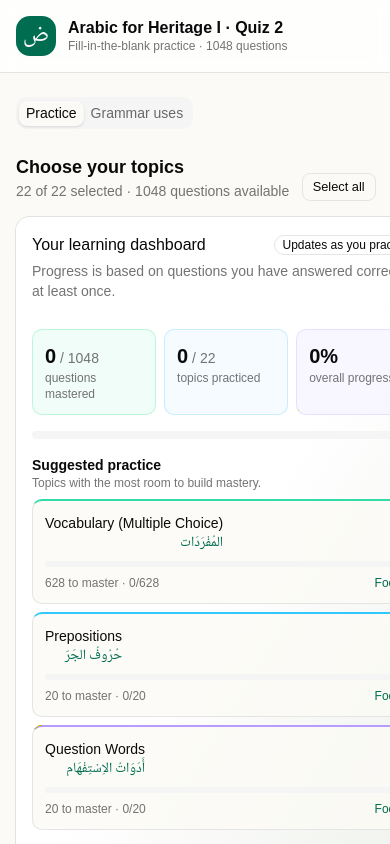
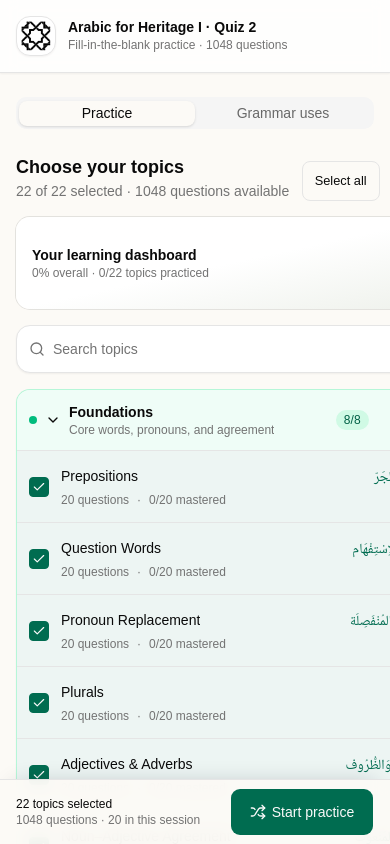
Before and after one commit to Omar-Elsayed08/HeritageArabicReview, a React (Vite) app: page / in a window 390 px wide. Shown: the top 844 px of the page. Built offline with nearby package versions, Linux system fonts and the light colour scheme.

Commit message:
Improve mobile practice experience

```diff
--- a/src/App.tsx
+++ b/src/App.tsx
@@ -83,15 +83,15 @@ export default function App() {
 
   return (
     <div className="min-h-svh bg-background">
-      <header className="border-b bg-card/70 backdrop-blur">
+      <header className="sticky top-0 z-30 border-b bg-card/85 shadow-xs backdrop-blur supports-[backdrop-filter]:bg-card/75">
         <div className="mx-auto flex max-w-6xl items-center justify-between gap-4 px-4 py-4 sm:px-6">
-          <button type="button" onClick={() => setScreen("setup")} className="flex items-center gap-3 text-left">
-            <div className="flex size-10 items-center justify-center rounded-xl bg-primary font-arabic text-2xl text-primary-foreground">
-              ض
+          <button type="button" onClick={() => setScreen("setup")} className="flex min-w-0 items-center gap-3 text-left">
+            <div className="flex size-10 shrink-0 items-center justify-center rounded-xl border bg-white shadow-xs">
+              <img src={`${import.meta.env.BASE_URL}favicon.png`} alt="" className="size-8 object-contain" />
             </div>
-            <div>
-              <h1 className="leading-tight font-semibold">Arabic for Heritage I · Quiz 2</h1>
-              <p className="text-xs text-muted-foreground">Fill-in-the-blank practice · {QUESTIONS.length} questions</p>
+            <div className="min-w-0">
+              <h1 className="truncate text-sm leading-tight font-semibold sm:text-base">Arabic for Heritage I · Quiz 2</h1>
+              <p className="truncate text-xs text-muted-foreground">Fill-in-the-blank practice · {QUESTIONS.length} questions</p>
             </div>
           </button>
           <span dir="rtl" className="hidden font-arabic text-xl text-primary sm:block">
@@ -103,7 +103,7 @@ export default function App() {
       <main className="mx-auto max-w-6xl px-4 py-6 sm:px-6 sm:py-8">
         {screen === "setup" && (
           <Tabs defaultValue="practice" className="gap-6">
-            <TabsList>
+          <TabsList className="h-11 w-full sm:w-fit">
               <TabsTrigger value="practice">Practice</TabsTrigger>
               <TabsTrigger value="uses">Grammar uses</TabsTrigger>
             </TabsList>
--- a/src/components/Setup.tsx
+++ b/src/components/Setup.tsx
@@ -65,6 +65,7 @@ export function Setup({
 }: Props) {
   const [search, setSearch] = useState("")
   const [openGroups, setOpenGroups] = useState<string[]>(["Foundations"])
+  const [dashboardOpen, setDashboardOpen] = useState(() => window.matchMedia("(min-width: 1024px)").matches)
   const available = QUESTIONS.filter((q) => selected.includes(q.topic)).length
   const sessionSize = length === "all" ? available : Math.min(length, available)
   const selectedTopics = TOPICS
@@ -90,7 +91,7 @@ export function Setup({
   }
 
   return (
-    <div className="grid gap-6 lg:grid-cols-[1fr_340px]">
+    <div className="grid gap-6 pb-24 lg:grid-cols-[1fr_340px] lg:pb-0">
       <section className="space-y-4">
         <div className="flex flex-wrap items-end justify-between gap-3">
           <div>
@@ -100,24 +101,35 @@ export function Setup({
             </p>
           </div>
           <div className="flex gap-2">
-            <Button variant="outline" size="sm" onClick={() => onSelectAll(true)}>
+            <Button variant="outline" size="sm" className="h-10 px-3" onClick={() => onSelectAll(true)}>
               Select all
             </Button>
-            <Button variant="ghost" size="sm" onClick={() => onSelectAll(false)}>
+            <Button variant="ghost" size="sm" className="h-10 px-3" onClick={() => onSelectAll(false)}>
               Clear
             </Button>
           </div>
         </div>
 
         <Card className="overflow-hidden border-primary/15 bg-gradient-to-br from-card via-card to-primary/[0.06]">
-          <CardHeader className="pb-3">
-            <div className="flex flex-wrap items-center justify-between gap-2">
-              <CardTitle className="text-base">Your learning dashboard</CardTitle>
-              <Badge variant="outline">Updates as you practice</Badge>
-            </div>
+          <CardHeader className="p-0">
+            <button
+              type="button"
+              aria-expanded={dashboardOpen}
+              onClick={() => setDashboardOpen((open) => !open)}
+              className="flex min-h-14 w-full items-center justify-between gap-3 px-4 py-3 text-left sm:px-5"
+            >
+              <span className="min-w-0">
+                <span className="block text-sm font-semibold">Your learning dashboard</span>
+                <span className="block text-xs text-muted-foreground">{overallPercent}% overall · {practicedTopics}/{TOPICS.length} topics practiced</span>
+              </span>
+              <span className="flex shrink-0 items-center gap-2">
+                <Badge variant="outline" className="hidden sm:inline-flex">Updates as you practice</Badge>
+                <ChevronDown className={cn("size-4 transition-transform", dashboardOpen && "rotate-180")} />
+              </span>
+            </button>
+          </CardHeader>
+          {dashboardOpen && <CardContent className="space-y-4 border-t px-4 py-4 sm:px-5">
             <CardDescription>Progress is based on questions you have answered correctly at least once.</CardDescription>
-          </CardHeader>
-          <CardContent className="space-y-4">
             <div className="grid grid-cols-3 gap-2">
               <div className="rounded-lg border border-emerald-200/70 bg-emerald-50/70 p-3 dark:border-emerald-900/50 dark:bg-emerald-950/30">
                 <div className="text-xl font-semibold tabular-nums">{totalMastered}<span className="text-sm font-normal text-muted-foreground"> / {QUESTIONS.length}</span></div>
@@ -162,7 +174,7 @@ export function Setup({
                       </div>
                       <div className="flex items-center justify-between gap-2">
                         <span className="text-xs text-muted-foreground">{remaining} to master · {mastered}/{total}</span>
-                        <button type="button" onClick={() => focusTopic(topic.id)} className="shrink-0 text-xs font-medium text-primary underline-offset-2 hover:underline">
+                        <button type="button" onClick={() => focusTopic(topic.id)} className="flex min-h-10 shrink-0 items-center rounded-lg px-3 text-xs font-medium text-primary hover:bg-primary/5">
                           Focus
                         </button>
                       </div>
@@ -195,10 +207,10 @@ export function Setup({
                 ))}
               </div>
             </details>
-          </CardContent>
+          </CardContent>}
         </Card>
 
-        <label className="flex h-10 items-center gap-2 rounded-lg border bg-card px-3 text-muted-foreground focus-within:border-primary focus-within:ring-2 focus-within:ring-primary/15">
+        <label className="flex min-h-12 items-center gap-2 rounded-xl border bg-card px-3 text-muted-foreground shadow-xs focus-within:border-primary focus-within:ring-2 focus-within:ring-primary/15">
           <Search className="size-4 shrink-0" />
           <input
             value={search}
@@ -207,7 +219,7 @@ export function Setup({
             aria-label="Search topics"
             className="min-w-0 flex-1 bg-transparent text-sm text-foreground outline-none placeholder:text-muted-foreground"
           />
-          {search && <button type="button" onClick={() => setSearch("")} className="text-xs hover:text-foreground">Clear search</button>}
+          {search && <button type="button" onClick={() => setSearch("")} aria-label="Clear search" className="flex size-9 shrink-0 items-center justify-center rounded-lg hover:bg-muted hover:text-foreground"><X className="size-4" /></button>}
         </label>
 
         <div className="space-y-2">
@@ -229,7 +241,7 @@ export function Setup({
                     type="button"
                     onClick={() => setOpenGroups((current) => current.includes(group.title) ? current.filter((name) => name !== group.title) : [...current, group.title])}
                     aria-expanded={open}
-                    className="flex min-w-0 flex-1 items-center gap-2 text-left"
+                    className="flex min-h-10 min-w-0 flex-1 items-center gap-2 text-left"
                   >
                     <span className={cn("size-2 shrink-0 rounded-full", GROUP_TONES[group.title].dot)} />
                     <ChevronDown className={cn("size-4 shrink-0 transition-transform", !open && "-rotate-90")} />
@@ -243,7 +255,7 @@ export function Setup({
                     type="button"
                     variant="ghost"
                     size="sm"
-                    className="h-8 px-2 text-xs"
+                    className="h-10 px-3 text-xs"
                     onClick={() => onSelectGroup(matching.map((topic) => topic.id), groupSelected < matching.length)}
                   >
                     {groupSelected === matching.length ? "Clear" : "Select"}
@@ -262,8 +274,8 @@ export function Setup({
                           onClick={() => onToggleTopic(topic.id)}
                           aria-pressed={on}
                           className={cn(
-                            "flex min-w-0 items-center gap-3 border-b p-3 text-left transition-colors hover:bg-muted/60 sm:even:border-l",
-                            on && "bg-primary/[0.055]",
+                            "flex min-h-[72px] min-w-0 items-center gap-3 border-b p-3 text-left transition-colors hover:bg-muted/60 focus-visible:z-10 focus-visible:outline-none focus-visible:ring-2 focus-visible:ring-inset focus-visible:ring-ring sm:even:border-l",
+                            on && "bg-primary/[0.07]",
                           )}
                         >
                           <span className={cn("flex size-5 shrink-0 items-center justify-center rounded border", on ? "border-primary bg-primary text-primary-foreground" : "bg-background")}>
@@ -325,14 +337,14 @@ export function Setup({
                       <li key={topic.id} className="flex items-center gap-2 px-3 py-2">
                         <span className={cn("size-1.5 shrink-0 rounded-full", tone.dot)} />
                         <span className="min-w-0 flex-1 truncate text-xs font-medium">{topic.title}</span>
-                        <span dir="rtl" className="shrink-0 font-arabic text-xs text-muted-foreground">{topic.arabicTitle}</span>
-                        <span className="w-14 shrink-0 text-right text-xs tabular-nums text-muted-foreground">{count} Q</span>
+                        <span dir="rtl" className="hidden shrink-0 font-arabic text-xs text-muted-foreground sm:inline">{topic.arabicTitle}</span>
+                        <span className="w-10 shrink-0 text-right text-xs tabular-nums text-muted-foreground sm:w-14">{count} Q</span>
                         <button
                           type="button"
                           aria-label={`Remove ${topic.title} from selected topics`}
                           title={`Remove ${topic.title}`}
                           onClick={() => onToggleTopic(topic.id)}
-                          className="flex size-7 shrink-0 items-center justify-center rounded-md text-muted-foreground transition-colors hover:bg-destructive/10 hover:text-destructive focus-visible:outline-none focus-visible:ring-2 focus-visible:ring-ring"
+                          className="flex size-10 shrink-0 items-center justify-center rounded-lg text-muted-foreground transition-colors hover:bg-destructive/10 hover:text-destructive focus-visible:outline-none focus-visible:ring-2 focus-visible:ring-ring"
                         >
                           <X className="size-3.5" />
                         </button>
@@ -350,17 +362,18 @@ export function Setup({
                   key={l}
                   variant={length === l ? "default" : "outline"}
                   size="sm"
+                  className="h-10"
                   disabled={available === 0}
                   onClick={() => onLength(l)}
                 >
                   {l}
                 </Button>
               ))}
-              <Button variant={length === "all" ? "default" : "outline"} size="sm" onClick={() => onLength("all")}>
+              <Button variant={length === "all" ? "default" : "outline"} size="sm" className="h-10" onClick={() => onLength("all")}>
                 All
               </Button>
             </div>
-            <Button className="h-11 w-full text-base" disabled={available === 0} onClick={onStart}>
+            <Button className="hidden h-12 w-full text-base lg:flex" disabled={available === 0} onClick={onStart}>
               {settings.shuffle ? <Shuffle /> : <Play />}
               {available === 0 ? "Pick at least one topic" : `Start ${sessionSize} questions`}
             </Button>
@@ -396,6 +409,19 @@ export function Setup({
           )}
         </p>
       </aside>
+
+      <div className="fixed inset-x-0 bottom-0 z-40 border-t bg-background/95 px-4 pt-2 pb-[calc(0.5rem+env(safe-area-inset-bottom))] shadow-[0_-8px_24px_-16px_rgba(15,23,42,0.3)] backdrop-blur lg:hidden">
+        <div className="mx-auto flex max-w-xl items-center gap-3">
+          <div className="min-w-0 flex-1">
+            <p className="truncate text-xs font-medium">{selectedTopics.length} topics selected</p>
+            <p className="truncate text-xs text-muted-foreground">{available} questions · {sessionSize} in this session</p>
+          </div>
+          <Button className="h-12 min-w-36 px-4" disabled={available === 0} onClick={onStart}>
+            {settings.shuffle ? <Shuffle /> : <Play />}
+            {available === 0 ? "Choose a topic" : "Start practice"}
+          </Button>
+        </div>
+      </div>
     </div>
   )
 }
```
Also changed, not shown: src/components/ArabicKeyboard.tsx (+4 -4 lines), src/components/GrammarUses.tsx (+4 -4 lines), src/components/Quiz.tsx (+15 -15 lines), src/components/Results.tsx (+8 -8 lines).
